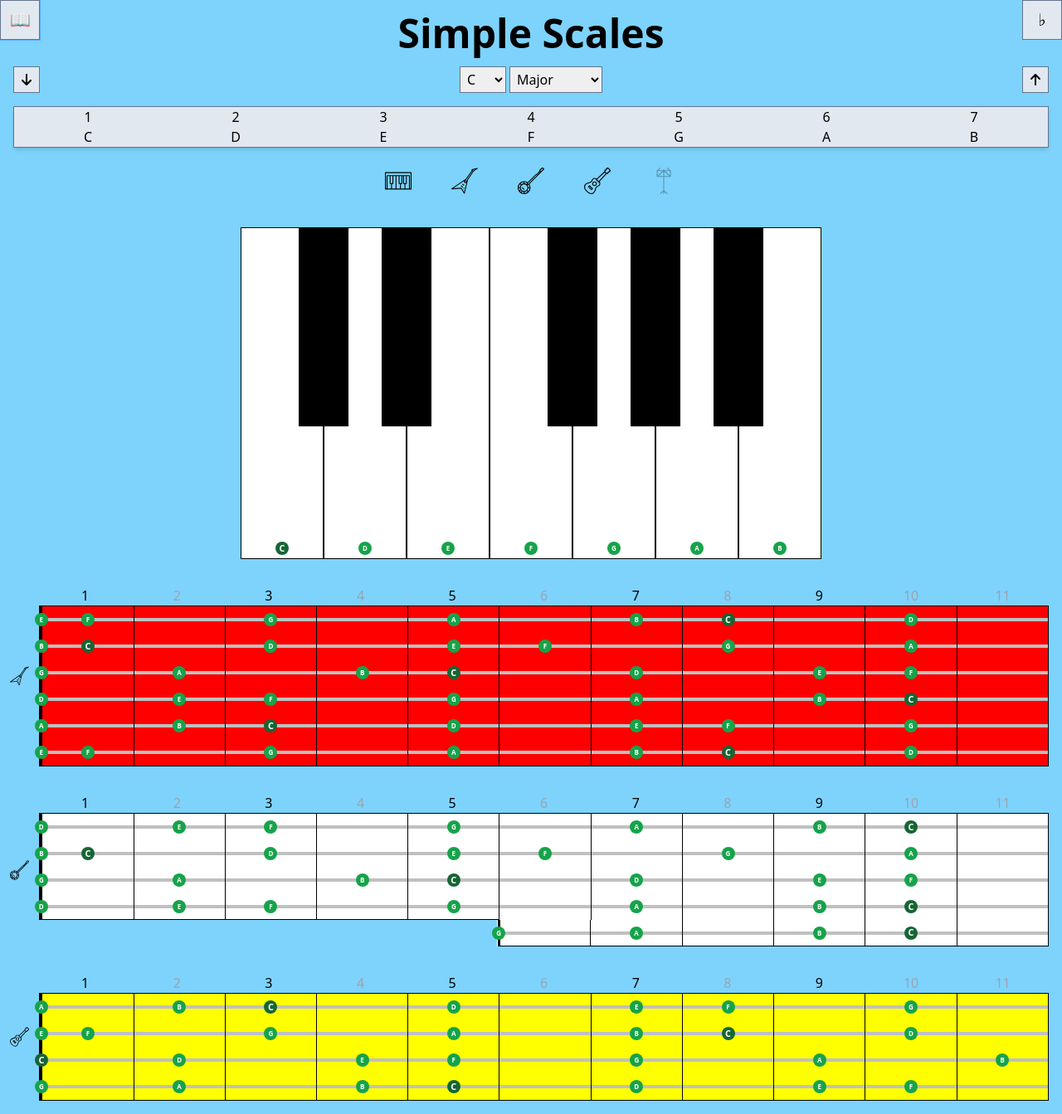
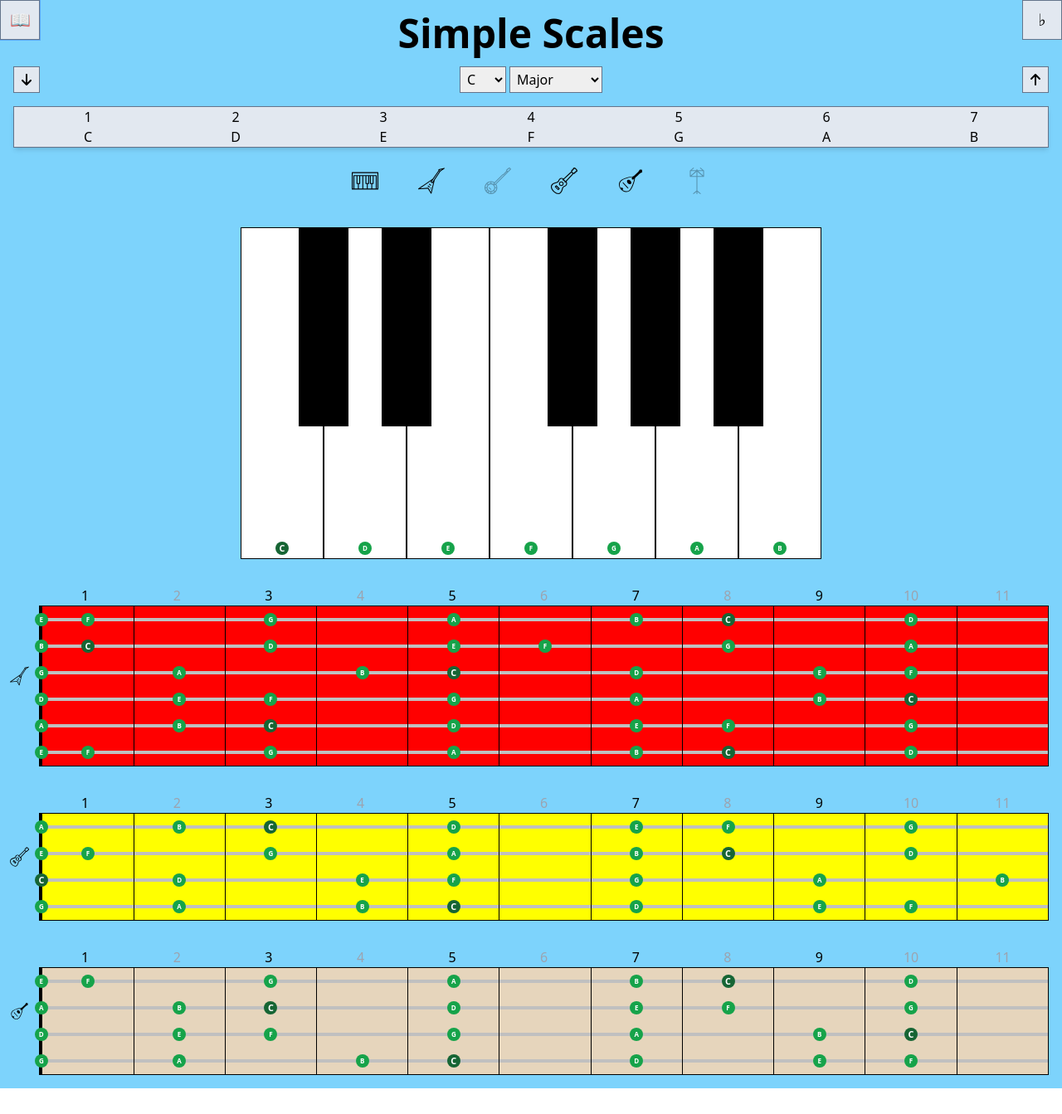
Before and after one commit to kylemichaelsullivan/simple-scales, a React (Vite) app: page / in a window 1280 px wide. Shown: the whole page at 83% size. After the commit the page ends 1312 px from the top, so only its background shows below. Built offline with nearby package versions, Linux system fonts and the light colour scheme.

Commit message:
ADD: Mandolin

```diff
--- a/src/components/displays/Displays.tsx
+++ b/src/components/displays/Displays.tsx
@@ -1,10 +1,12 @@
 import { useIndex } from '../../context';
 
 import DisplaysSelector from './DisplaysSelector';
+
 import Piano from './Piano/Piano';
 import Guitar from './Guitar/Guitar';
+import Banjo from './Banjo/Banjo';
 import Ukelele from './Ukelele/Ukelele';
-import Banjo from './Banjo/Banjo';
+import Mandolin from './Mandolin/Mandolin';
 import Modes from './Modes/Modes';
 
 function Displays() {
@@ -17,6 +19,7 @@ function Displays() {
 			{displays.includes('/src/icons/guitar.svg') && <Guitar />}
 			{displays.includes('/src/icons/banjo.svg') && <Banjo />}
 			{displays.includes('/src/icons/ukelele.svg') && <Ukelele />}
+			{displays.includes('/src/icons/mandolin.svg') && <Mandolin />}
 			{displays.includes('/src/icons/stand.svg') &&
 				variant !== 'pentatonic' && <Modes />}
 		</div>
--- /dev/null
+++ b/src/components/displays/Mandolin/Mandolin.tsx
@@ -0,0 +1,25 @@
+import Label from '../Label';
+import FretNumbers from '../FretNumbers';
+import String from '../String';
+
+function Mandolin() {
+	// G D A E
+	const openNotes = [4, 9, 2, 7];
+
+	return (
+		<div className='Mandolin flex w-full justify-center'>
+			<Label icon='/src/icons/mandolin.svg' />
+			<div className='flex w-full flex-col'>
+				<FretNumbers />
+
+				<div className='fretboard border border-black'>
+					{openNotes.map((note, i) => (
+						<String openNote={note} key={`${note}-${i}`} />
+					))}
+				</div>
+			</div>
+		</div>
+	);
+}
+
+export default Mandolin;
--- a/src/context/index.tsx
+++ b/src/context/index.tsx
@@ -46,8 +46,8 @@ const initialUsingFlats: Scale_UsingFlats = true;
 const initialDisplays: Displays_Icon[] = [
 	'/src/icons/keyboard.svg',
 	'/src/icons/guitar.svg',
-	'/src/icons/banjo.svg',
 	'/src/icons/ukelele.svg',
+	'/src/icons/mandolin.svg',
 ];
 const initialShowNoteLabels: boolean = true;
 
--- a/src/index.css
+++ b/src/index.css
@@ -54,24 +54,6 @@ select {
 	border-right: 0;
 }
 
-.allowed::after {
-	position: absolute;
-	content: '';
-	background-color: green;
-	border: 1px solid white;
-	border-radius: 50%;
-	width: var(--dot-size);
-	height: var(--dot-size);
-	left: 50%;
-	bottom: 50%;
-	transform: translate(-50%, 50%);
-	z-index: 9;
-}
-
-.allowed:hover::after {
-	border-color: transparent;
-}
-
 .Piano {
 	--width-white: min(calc((100vw - 2rem) / 7), 6.25rem);
 	--width-black: calc(var(--width-white) * 0.6);
@@ -105,11 +87,11 @@ select {
 }
 
 .Guitar {
-	--fretboard-color: red;
+	--fretboard-color: #ff0000;
 }
 
 .Banjo {
-	--fretboard-color: #ffffff;
+	--fretboard-color: #f5f5dc;
 }
 
 .Banjo .String:nth-child(4) .Fret {
@@ -153,6 +135,10 @@ select {
 	--fretboard-color: yellow;
 }
 
+.Mandolin {
+	--fretboard-color: #e6d5bc;
+}
+
 /* Utility Classes */
 .grid-cols-17 {
 	grid-template-columns: repeat(17, minmax(0, 1fr));
--- a/src/lookups/Displays.ts
+++ b/src/lookups/Displays.ts
@@ -8,6 +8,7 @@ export const allDisplays: DisplayItem[] = [
 		'/src/icons/guitar.svg': 'Guitar',
 		'/src/icons/banjo.svg': 'Banjo',
 		'/src/icons/ukelele.svg': 'Ukelele',
+		'/src/icons/mandolin.svg': 'Mandolin',
 		'/src/icons/stand.svg': 'Modes',
 	},
 ];
--- a/src/types.ts
+++ b/src/types.ts
@@ -42,10 +42,17 @@ export type Scale_Variants = 'major' | 'minor' | 'pentatonic' | Scale_Modes;
 export type Scale_UsingFlats = boolean;
 export type Scale_NoteCount = number;
 
-export type Displays_Text = 'Piano' | 'Guitar' | 'Banjo' | 'Ukelele' | 'Modes';
+export type Displays_Text =
+	| 'Piano'
+	| 'Guitar'
+	| 'Banjo'
+	| 'Ukelele'
+	| 'Mandolin'
+	| 'Modes';
 export type Displays_Icon =
 	| '/src/icons/keyboard.svg'
 	| '/src/icons/guitar.svg'
 	| '/src/icons/banjo.svg'
 	| '/src/icons/ukelele.svg'
+	| '/src/icons/mandolin.svg'
 	| '/src/icons/stand.svg';
```
Also changed, not shown: src/icons/mandolin.svg (added).
